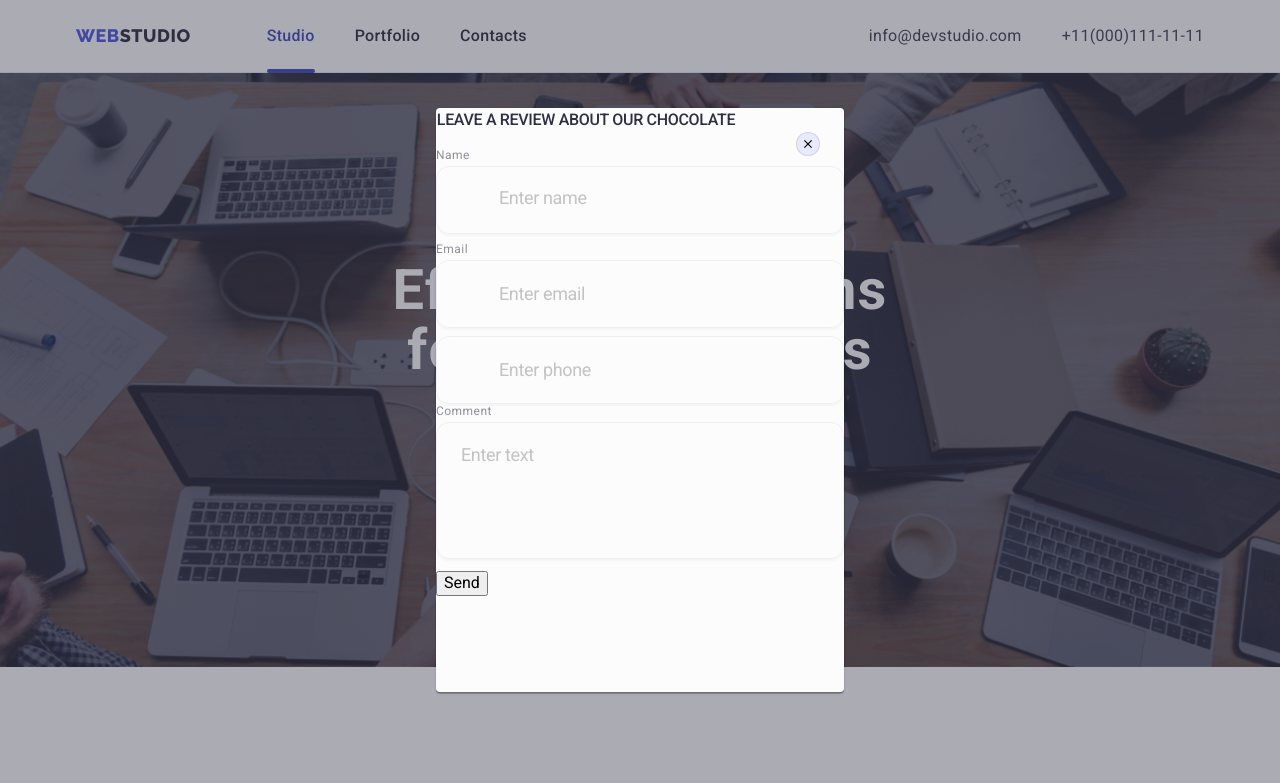
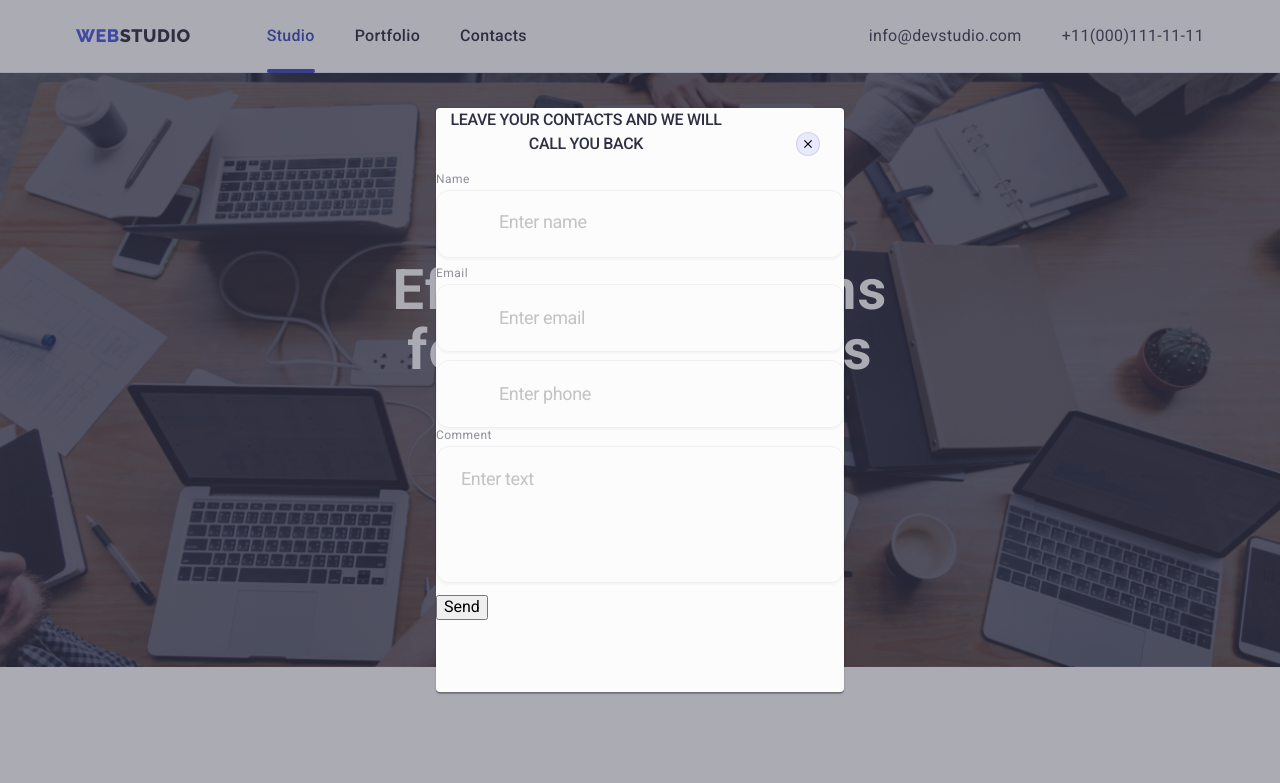
Before and after one commit to IhorRatsyn/goit-markup-hw-05, a plain HTML site: page index.html in a window 1280 px wide. Both pictures are taken after a click on the button "Order Service". Shown: the top 783 px of the page. Drawn offline with nearby package versions, Linux system fonts and the light colour scheme.

Commit message:
Update index.html

```diff
--- a/index.html
+++ b/index.html
@@ -335,7 +335,7 @@
                 </svg>
             </button>
             <p class="modal-title">
-                LEAVE A REVIEW ABOUT <span>OUR CHOCOLATE</span>
+                Leave your contacts and <span>we will call you back</span>
             </p>
             <form class="modal-form">
                 <div class="modal-field">
```
